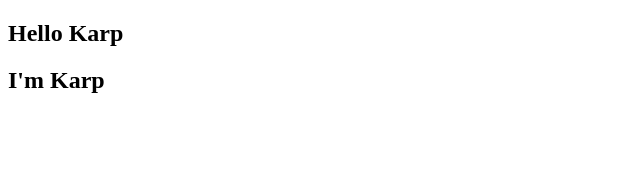
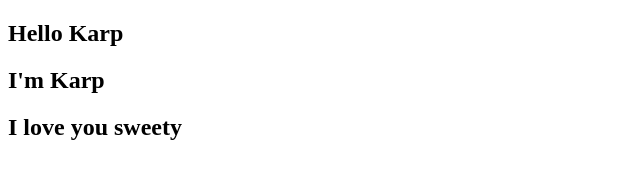
Before and after one commit to Barnellioss/React-test, a plain HTML site: page index.html in a window 1280 px wide. Shown: the whole page, without its empty margins (0-640 px from the left). Drawn offline with Linux system fonts and the light colour scheme.

Commit message:
love you sweety

```diff
--- a/index.html
+++ b/index.html
@@ -8,5 +8,6 @@
 <body>
     <h2>Hello Karp</h2>
     <h2>I'm Karp</h2>
+    <h2>I love you sweety</h2>
 </body>
 </html>
```
